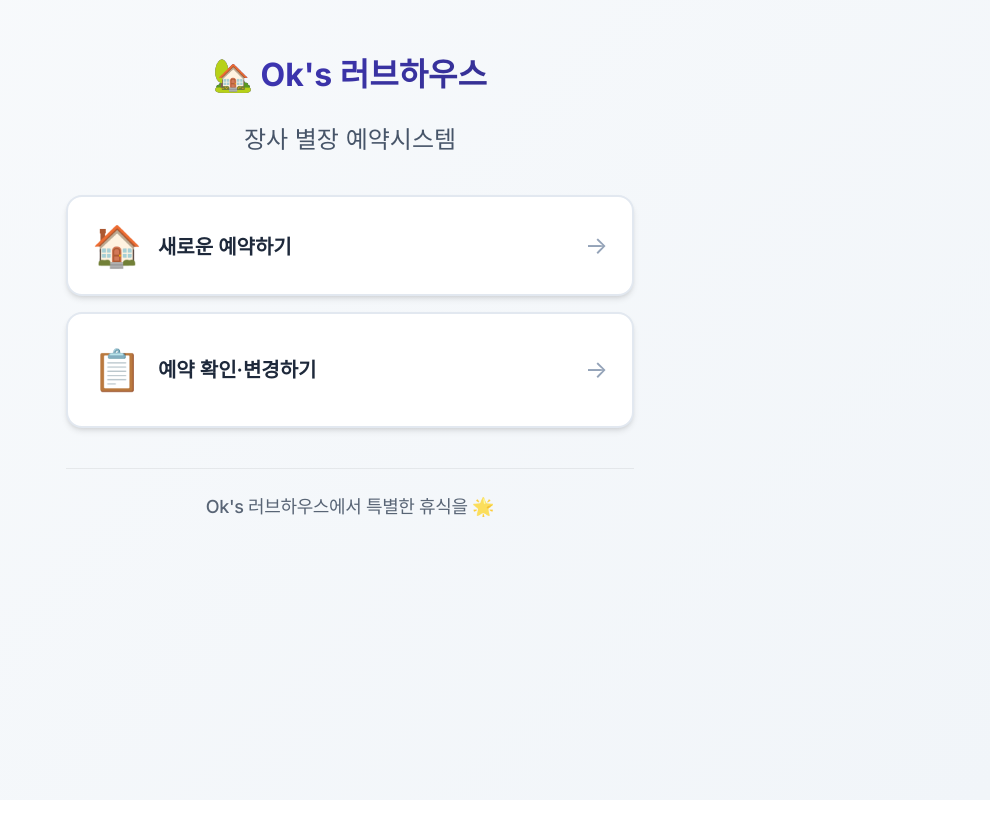
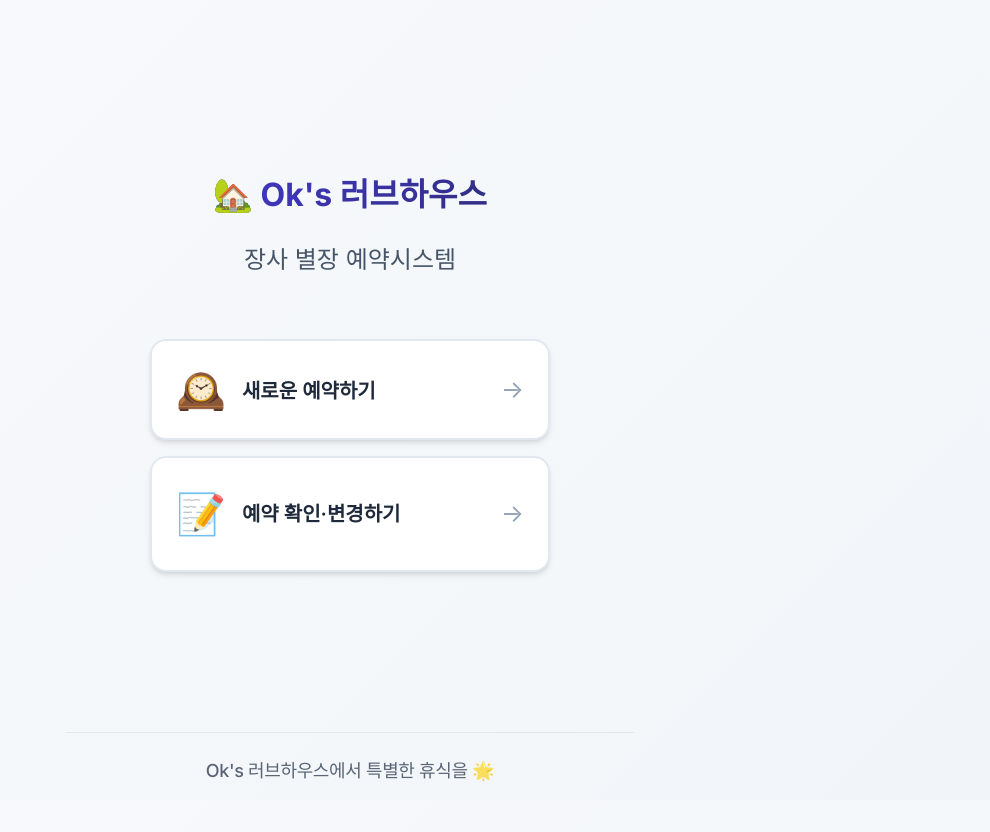
Before and after one commit to moxieDani/OksHouse-User, a SvelteKit app in the folder frontend/: page / in a window 1280 px wide. Shown: the whole page, without its empty margins (290-1280 px from the left). Before the commit the page ends 800 px from the top, so only its background shows below. Built offline with nearby package versions, Linux system fonts and the light colour scheme.

Commit message:
메인화면 배치 변경

```diff
--- a/frontend/src/routes/+page.svelte
+++ b/frontend/src/routes/+page.svelte
@@ -27,6 +27,8 @@
 	<title>Ok's House - 별장 예약시스템</title>
 </svelte:head>
 
+<div class="main-container">
+	<div class="content-wrapper">
 		<header class="page-header">
 			<h1><span class="emoji-normal">🏡</span> Ok's 러브하우스</h1>
 			<h2>장사 별장 예약시스템</h2>
@@ -40,7 +42,7 @@
 				aria-label="새로운 예약하기"
 				style="text-align: left;"
 			>
-		<span class="emoji" aria-hidden="true">🏠</span>
+				<span class="emoji" aria-hidden="true">🕰️</span>
 				<div class="text">
 					<div class="main-text">새로운 예약하기</div>
 				</div>
@@ -48,19 +50,21 @@
 			</button>
 
 			<a href="/manage" class="menu-btn modify" role="button" aria-label="예약 확인하기">
-		<span class="emoji" aria-hidden="true">📋</span>
+				<span class="emoji" aria-hidden="true">📝</span>
 				<div class="text">
 					<div class="main-text">예약 확인·변경하기</div>
 				</div>
 				<span class="arrow" aria-hidden="true">→</span>
 			</a>
 		</nav>
+	</div>
 
 	<footer class="footer">
 		<div class="welcome-message">
 			Ok's 러브하우스에서 특별한 휴식을 🌟
 		</div>
 	</footer>
+</div>
 
 {#if showPrivacyModal}
 	<PrivacyConsent
@@ -70,9 +74,25 @@
 {/if}
 
 <style>
+	.main-container {
+		min-height: 100vh;
+		display: flex;
+		flex-direction: column;
+		justify-content: space-between;
+	}
+
+	.content-wrapper {
+		display: flex;
+		flex-direction: column;
+		justify-content: center;
+		align-items: center;
+		flex: 1;
+		padding: var(--space-6);
+		min-height: 0;
+	}
+
 	.page-header {
 		text-align: center;
-		margin-top: var(--space-10);
 		margin-bottom: var(--space-10);
 	}
 
@@ -87,7 +107,8 @@
 		display: flex;
 		flex-direction: column;
 		gap: var(--space-4);
-		margin-bottom: var(--space-10);
+		width: 100%;
+		max-width: 400px;
 	}
 
 	.menu-btn {
@@ -141,8 +162,7 @@
 	}
 
 	.footer {
-		margin-top: 40px;
-		padding-top: 24px;
+		padding: var(--space-6) var(--space-6) var(--space-8);
 		border-top: 1px solid rgba(0, 0, 0, 0.08);
 		color: var(--neutral-500);
 		font-size: 0.875rem;
@@ -156,7 +176,7 @@
 		text-align: center;
 		font-size: 1.125rem;
 		font-weight: 500;
-		margin-bottom: 8px;
+		margin: 0;
 		color: var(--neutral-700);
 	}
 
@@ -170,6 +190,14 @@
 	}
 
 	@media (max-width: 640px) {
+		.content-wrapper {
+			padding: var(--space-4);
+		}
+
+		.menu {
+			max-width: 100%;
+		}
+
 		.menu-btn {
 			padding: var(--space-4);
 			min-height: 70px;
@@ -184,6 +212,10 @@
 			font-size: var(--text-base);
 		}
 
+		.footer {
+			padding: var(--space-4) var(--space-4) var(--space-6);
+		}
+
 		.welcome-message {
 			font-size: var(--text-base);
 		}
```
Lines whose indentation alone changed are shown as unchanged.
